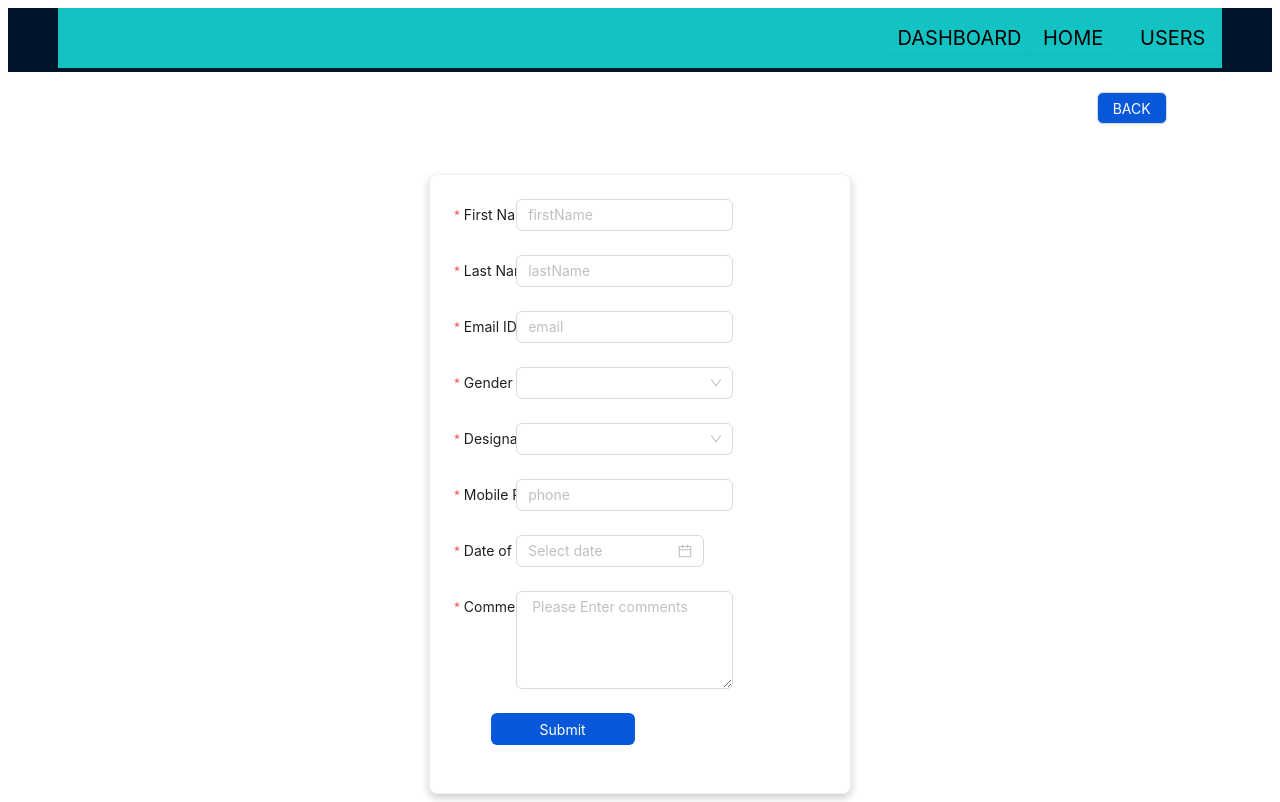
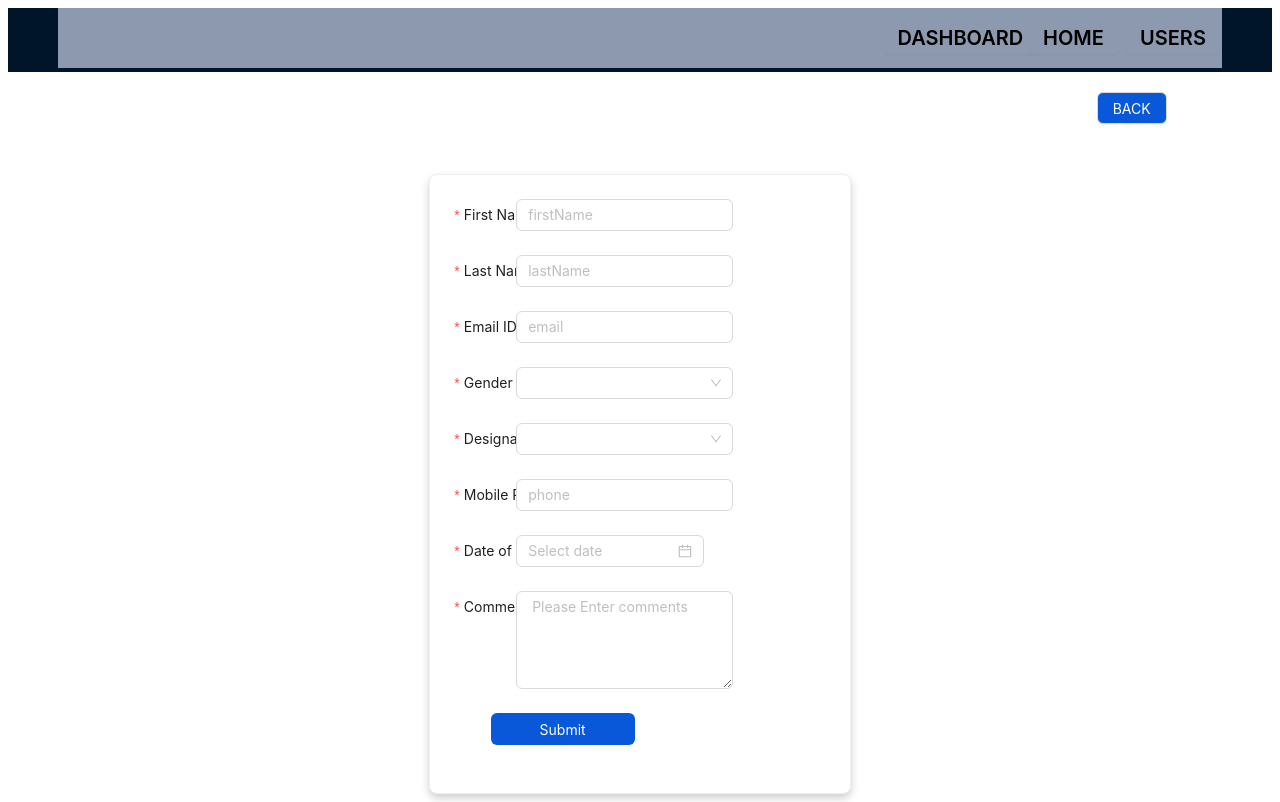
Before and after one commit to saijamiuno/EmployeeData-Nexus, a React (Create React App) app in the folder React/: page /addUser in a window 1280 px wide. Built offline with nearby package versions, Linux system fonts and the light colour scheme.

Commit message:
Header Color chages

```diff
--- a/React/src/Headers.js
+++ b/React/src/Headers.js
@@ -4,30 +4,32 @@ import { Col, Row, Button } from "antd";
 export default function Headers(props) {
   return (
     <Col span={24}>
-      <div style={{ backgroundColor: "#13c2c2", height: "60px" }}>
+      <div style={{ backgroundColor: "#8d99ae", height: "60px" }}>
         <Row style={{ justifyContent: "right" }}>
           <Col span={3} id="nav-links-container">
             <Button
               style={{
-                backgroundColor: "#13c2c2",
+                backgroundColor: "#8d99ae",
                 color: "#000",
                 border: "0px",
-                fontSize:"20px",
-                marginTop:"10px"
+                fontWeight: "600",
+                fontSize: "20px",
+                marginTop: "10px",
               }}
               onClick={() => (window.location.href = "/dashboard")}
             >
-             DASHBOARD
+              DASHBOARD
             </Button>
           </Col>
           <Col span={2} id="nav-links-container">
             <Button
               style={{
-                backgroundColor: "#13c2c2",
+                backgroundColor: "#8d99ae",
                 color: "#000",
                 border: "0px",
-                fontSize:"20px",
-                marginTop:"10px"
+                fontSize: "20px",
+                fontWeight: "600",
+                marginTop: "10px",
               }}
               onClick={() => (window.location.href = "/homePage")}
             >
@@ -37,11 +39,12 @@ export default function Headers(props) {
           <Col span={2}>
             <Button
               style={{
-                backgroundColor: "#13c2c2",
+                backgroundColor: "#8d99ae",
                 color: "#000",
                 border: "0px",
-                fontSize:"20px",
-                marginTop:"10px"
+                fontSize: "20px",
+                fontWeight: "600",
+                marginTop: "10px",
               }}
               onClick={() => (window.location.href = "/usersTable")}
             >
```
